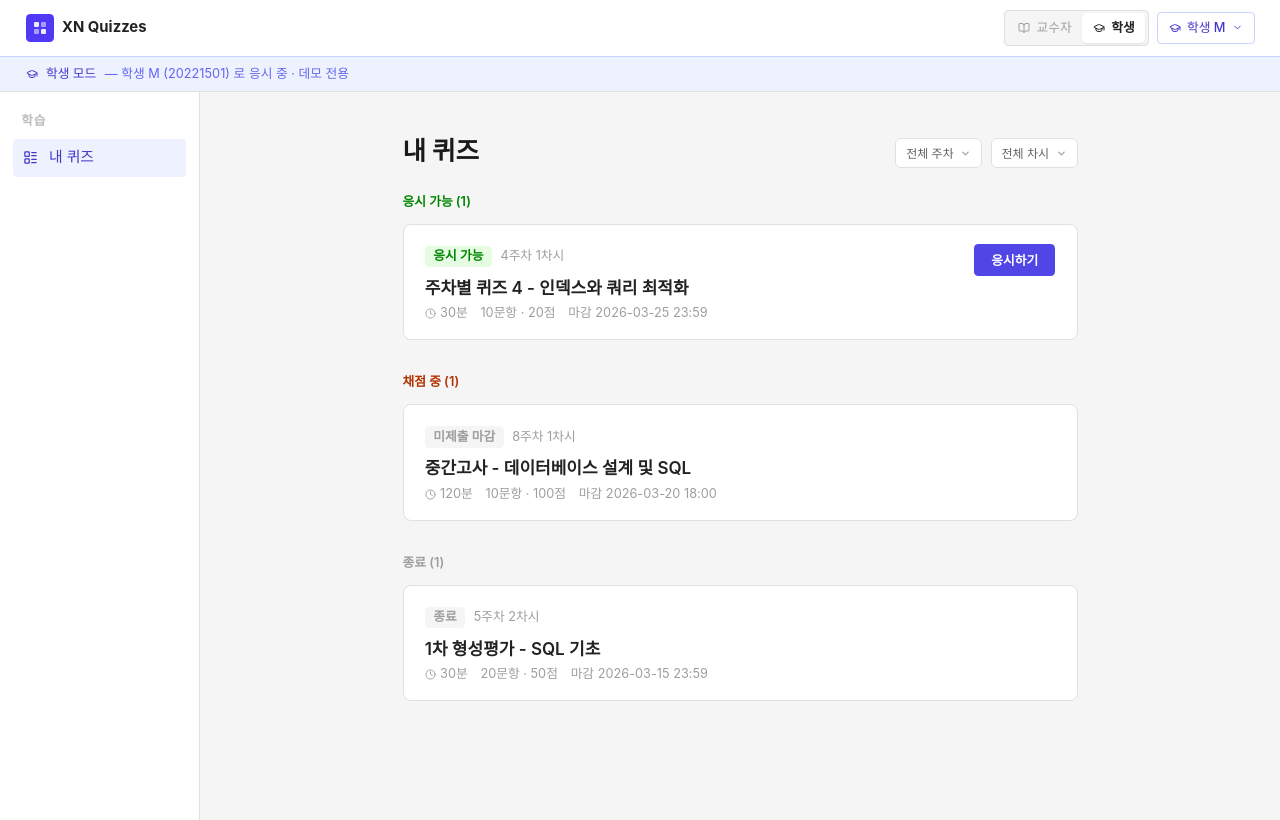
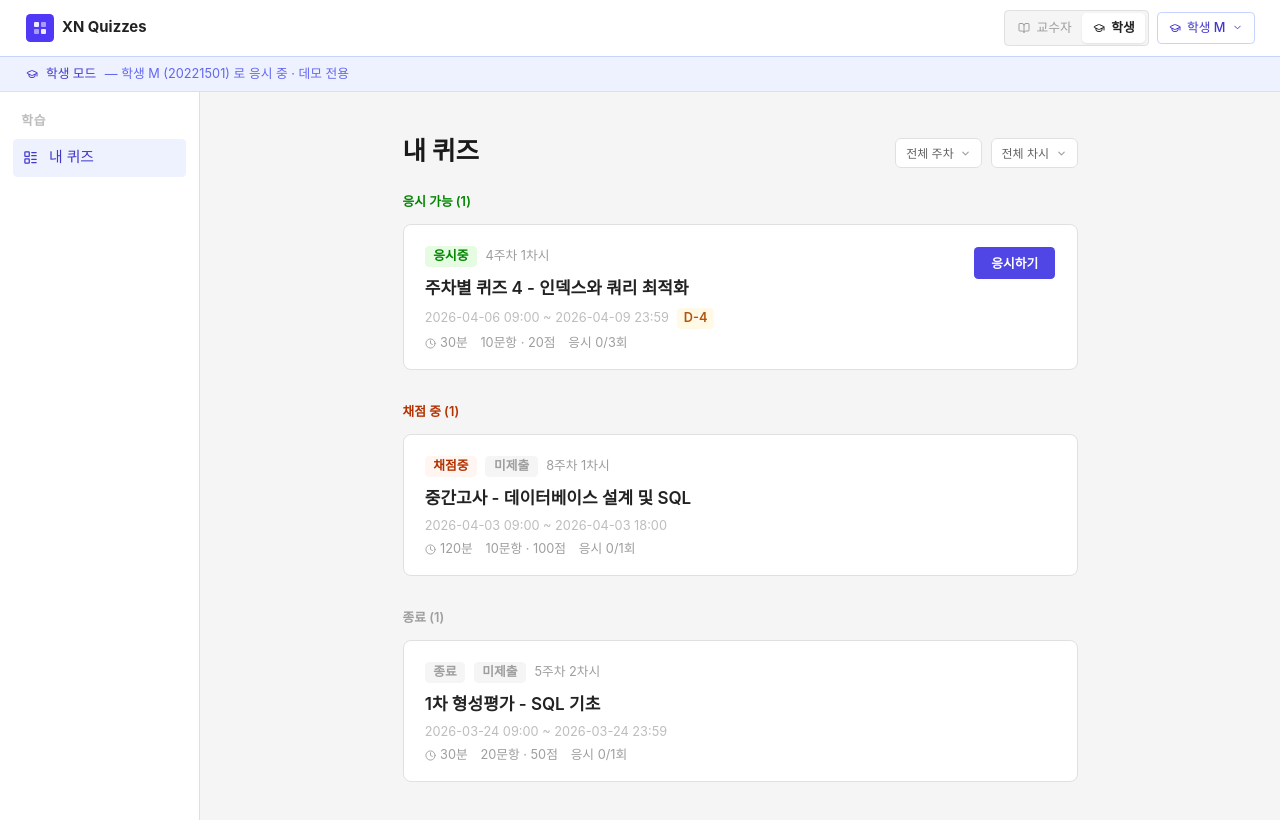
Before and after one commit to minjukim13/xnquiz, a React (Vite) app: page / in a window 1280 px wide. Both pictures are taken after a click on the button "학생". Shown: the top 820 px of the page. Built offline with nearby package versions, Linux system fonts and the light colour scheme; a web font is replaced by a local one.

Commit message:
feat: mockData 날짜 현행화, 학생 뷰 카드 UI 교수자 뷰 수준으로 정리

```diff
--- a/src/data/mockData.js
+++ b/src/data/mockData.js
@@ -20,8 +20,8 @@ export const mockQuizzes = [
     title: '중간고사 - 데이터베이스 설계 및 SQL',
     course: 'CS301 데이터베이스',
     status: 'grading',
-    startDate: '2026-03-20 09:00',
-    dueDate: '2026-03-20 18:00',
+    startDate: '2026-04-03 09:00',
+    dueDate: '2026-04-03 18:00',
     week: 8,
     session: 1,
     totalStudents: 87,
@@ -39,8 +39,8 @@ export const mockQuizzes = [
     title: '1차 형성평가 - SQL 기초',
     course: 'CS301 데이터베이스',
     status: 'closed',
-    startDate: '2026-03-15 09:00',
-    dueDate: '2026-03-15 23:59',
+    startDate: '2026-03-24 09:00',
+    dueDate: '2026-03-24 23:59',
     week: 5,
     session: 2,
     totalStudents: 120,
@@ -58,8 +58,8 @@ export const mockQuizzes = [
     title: '주차별 퀴즈 4 - 인덱스와 쿼리 최적화',
     course: 'CS301 데이터베이스',
     status: 'open',
-    startDate: '2026-03-25 09:00',
-    dueDate: '2026-03-25 23:59',
+    startDate: '2026-04-06 09:00',
+    dueDate: '2026-04-09 23:59',
     week: 4,
     session: 1,
     totalStudents: 65,
@@ -86,6 +86,7 @@ export const mockQuizzes = [
     pendingGrade: 0,
     questions: 25,
     totalPoints: 100,
+    timeLimit: 120,
     scorePolicy: '최고 점수 유지',
     allowAttempts: 1,
   },
--- a/src/pages/QuizList.jsx
+++ b/src/pages/QuizList.jsx
@@ -521,66 +521,76 @@ function StudentQuizList() {
 function StudentQuizCard({ quiz, studentId }) {
   const attempts = getStudentAttempts(quiz.id)
   const myAttempts = attempts.filter(a => a.studentId === studentId)
-  const myAttempt = myAttempts[myAttempts.length - 1] ?? null // 가장 최근 응시
+  const myAttempt = myAttempts[myAttempts.length - 1] ?? null
   const attemptCount = myAttempts.length
   const maxAttempts = quiz.allowAttempts ?? 1
   const isAttemptExceeded = maxAttempts !== -1 && attemptCount >= maxAttempts
   const isOpen    = quiz.status === 'open'
   const isGrading = quiz.status === 'grading'
   const isClosed  = quiz.status === 'closed'
+  const ddayBadge = getDdayBadge(quiz)
+
+  // 퀴즈 상태 뱃지 (1레이어)
+  const statusBadge = isOpen
+    ? { label: '응시중', color: '#018600', bg: '#E5FCE3' }
+    : isGrading
+      ? { label: '채점중', color: '#B43200', bg: '#FFF6F2' }
+      : { label: '종료', color: '#9E9E9E', bg: '#F5F5F5' }
+
+  // 내 응시 상태 뱃지 (2레이어: 내가 어떤 상태인지)
+  const myBadge = (() => {
+    if (!myAttempt) {
+      if (isOpen) return null // 아직 미응시 → 버튼으로 유도
+      return { label: '미제출', color: '#9E9E9E', bg: '#F5F5F5', icon: false }
+    }
+    if (myAttempt.manualPending > 0) return { label: '채점 대기', color: '#B45309', bg: '#FFF9E6', icon: false }
+    return { label: '채점 완료', color: '#4f46e5', bg: '#EEF2FF', icon: true }
+  })()
 
   return (
     <div className="card overflow-hidden">
       <div className="px-5 pt-5 pb-4">
         <div className="flex items-start justify-between gap-4">
           <div className="flex-1 min-w-0">
+            {/* 뱃지 행 */}
             <div className="flex items-center gap-2 mb-2 flex-wrap">
-              {/* 배지 */}
-              {isOpen && !myAttempt && (
-                <span className="text-xs font-semibold px-2 py-0.5 rounded" style={{ background: '#E5FCE3', color: '#018600' }}>응시 가능</span>
-              )}
-              {isOpen && myAttempt && (
-                <span className="text-xs font-semibold px-2 py-0.5 rounded flex items-center gap-1" style={{ background: '#EEF2FF', color: '#4f46e5' }}>
-                  <CheckCircle2 size={11} />제출 완료
+              <span className="text-xs font-semibold px-2 py-0.5 rounded" style={{ color: statusBadge.color, background: statusBadge.bg }}>
+                {statusBadge.label}
+              </span>
+              {myBadge && (
+                <span className="text-xs font-semibold px-2 py-0.5 rounded flex items-center gap-1" style={{ color: myBadge.color, background: myBadge.bg }}>
+                  {myBadge.icon && <CheckCircle2 size={11} />}
+                  {myBadge.label}
                 </span>
               )}
-              {isGrading && myAttempt && myAttempt.manualPending > 0 && (
-                <span className="text-xs font-semibold px-2 py-0.5 rounded" style={{ background: '#FFF6F2', color: '#B43200' }}>채점 중</span>
-              )}
-              {isGrading && myAttempt && !myAttempt.manualPending && (
-                <span className="text-xs font-semibold px-2 py-0.5 rounded flex items-center gap-1" style={{ background: '#EEF2FF', color: '#4f46e5' }}>
-                  <CheckCircle2 size={11} />채점 완료
-                </span>
-              )}
-              {isGrading && !myAttempt && (
-                <span className="text-xs font-semibold px-2 py-0.5 rounded" style={{ background: '#F5F5F5', color: '#9E9E9E' }}>미제출 마감</span>
-              )}
-              {isClosed && myAttempt && myAttempt.manualPending > 0 && (
-                <span className="text-xs font-semibold px-2 py-0.5 rounded" style={{ background: '#FFF6F2', color: '#B43200' }}>채점 중</span>
-              )}
-              {isClosed && myAttempt && !myAttempt.manualPending && (
-                <span className="text-xs font-semibold px-2 py-0.5 rounded flex items-center gap-1" style={{ background: '#EEF2FF', color: '#4f46e5' }}>
-                  <CheckCircle2 size={11} />채점 완료
-                </span>
-              )}
-              {isClosed && !myAttempt && (
-                <span className="text-xs font-semibold px-2 py-0.5 rounded" style={{ background: '#F5F5F5', color: '#9E9E9E' }}>종료</span>
-              )}
-              {(quiz.week || quiz.session) && (
+              {(quiz.week > 0 || quiz.session > 0) && (
                 <span className="text-xs" style={{ color: '#9E9E9E' }}>
-                  {quiz.week ? `${quiz.week}주차` : ''}{quiz.week && quiz.session ? ' ' : ''}{quiz.session ? `${quiz.session}차시` : ''}
+                  {quiz.week > 0 ? `${quiz.week}주차` : ''}{quiz.week > 0 && quiz.session > 0 ? ' ' : ''}{quiz.session > 0 ? `${quiz.session}차시` : ''}
                 </span>
               )}
             </div>
-            <h3 className="text-base font-semibold mb-1 truncate" style={{ color: '#222222' }}>{quiz.title}</h3>
-            <div className="flex items-center gap-3 text-xs" style={{ color: '#9E9E9E' }}>
-              <span className="flex items-center gap-1"><Clock size={11} />{quiz.timeLimit ?? 30}분</span>
+
+            <h3 className="text-base font-semibold mb-1.5 truncate" style={{ color: '#222222' }}>{quiz.title}</h3>
+
+            {/* 기간 + D-day */}
+            <div className="flex items-center gap-2 flex-wrap">
+              <p className="text-xs" style={{ color: '#BDBDBD' }}>{quiz.startDate} ~ {quiz.dueDate}</p>
+              {ddayBadge && (
+                <span className="text-xs font-semibold px-1.5 py-0.5 rounded" style={{ color: ddayBadge.color, background: ddayBadge.bg }}>
+                  {ddayBadge.label}
+                </span>
+              )}
+            </div>
+
+            {/* 스펙 */}
+            <div className="flex items-center gap-3 mt-1.5 text-xs" style={{ color: '#9E9E9E' }}>
+              <span className="flex items-center gap-1"><Clock size={11} />{quiz.timeLimit === 0 ? '시간 제한 없음' : `${quiz.timeLimit ?? 30}분`}</span>
               <span>{quiz.questions}문항 · {quiz.totalPoints}점</span>
-              <span>마감 {quiz.dueDate}</span>
+              {maxAttempts !== -1 && <span>응시 {attemptCount}/{maxAttempts}회</span>}
             </div>
           </div>
 
-          <div className="shrink-0">
+          <div className="shrink-0 mt-0.5">
             {isOpen && !isAttemptExceeded && (
               <Link
                 to={`/quiz/${quiz.id}/attempt`}
@@ -594,17 +604,10 @@ function StudentQuizCard({ quiz, studentId }) {
             )}
             {isOpen && isAttemptExceeded && (
               <div className="relative group">
-                <button
-                  disabled
-                  className="text-xs font-semibold px-4 py-2 rounded cursor-not-allowed"
-                  style={{ background: '#E0E0E0', color: '#9E9E9E' }}
-                >
+                <button disabled className="text-xs font-semibold px-4 py-2 rounded cursor-not-allowed" style={{ background: '#E0E0E0', color: '#9E9E9E' }}>
                   응시하기
                 </button>
-                <div
-                  className="absolute right-0 bottom-full mb-1.5 hidden group-hover:block whitespace-nowrap text-xs px-2.5 py-1.5 rounded pointer-events-none z-10"
-                  style={{ background: '#424242', color: '#fff' }}
-                >
+                <div className="absolute right-0 bottom-full mb-1.5 hidden group-hover:block whitespace-nowrap text-xs px-2.5 py-1.5 rounded pointer-events-none z-10" style={{ background: '#424242', color: '#fff' }}>
                   응시 가능 횟수({maxAttempts}회)를 초과했습니다
                 </div>
               </div>
@@ -613,7 +616,7 @@ function StudentQuizCard({ quiz, studentId }) {
         </div>
       </div>
 
-      {/* 제출 결과 미리보기 */}
+      {/* 내 응시 결과 */}
       {myAttempt && (
         <div className="px-5 py-3" style={{ background: '#F5F7FF', borderTop: '1px solid #E8EBFF' }}>
           <div className="flex items-center gap-4 text-xs">
```
